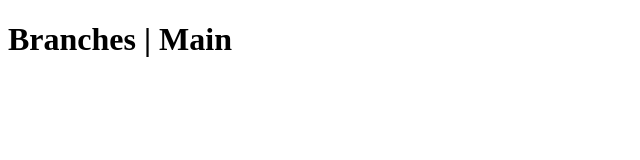
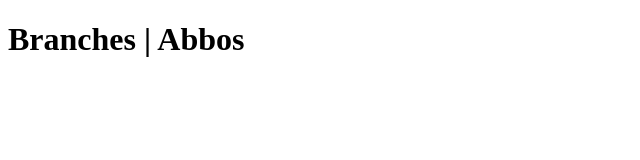
Before and after one commit to abdulazizjavascript/reactn35-lesson18-branches, a plain HTML site: page index.html in a window 1280 px wide. Shown: the full height of the page, 0-640 px from the left. Drawn offline with Linux system fonts and the light colour scheme.

Commit message:
Abbos started

```diff
--- a/index.html
+++ b/index.html
@@ -7,6 +7,6 @@
     <link rel="stylesheet" href="css/style.css" />
   </head>
   <body>
-    <h1>Branches | Main</h1>
+    <h1>Branches | Abbos</h1>
   </body>
 </html>
```
